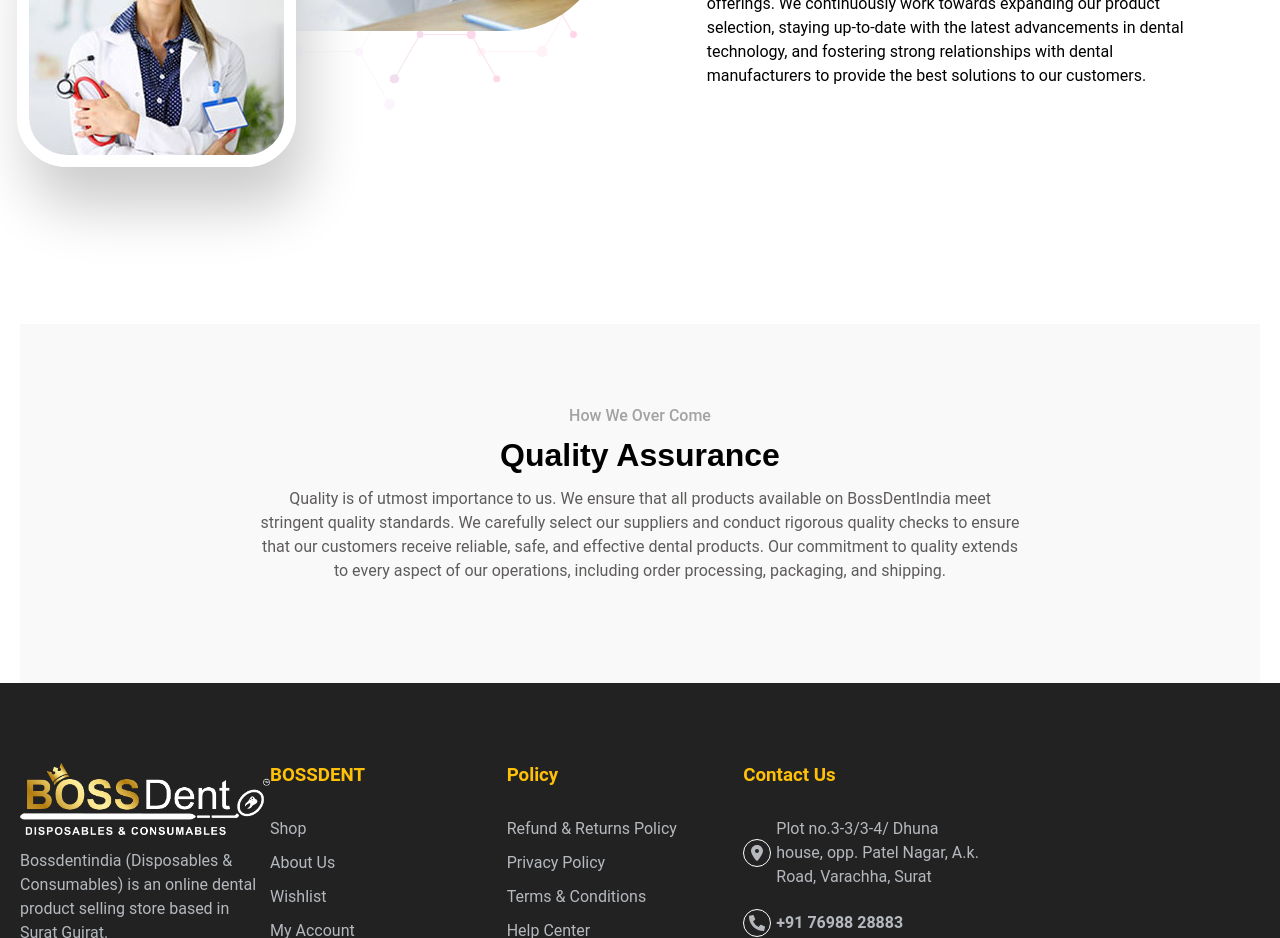
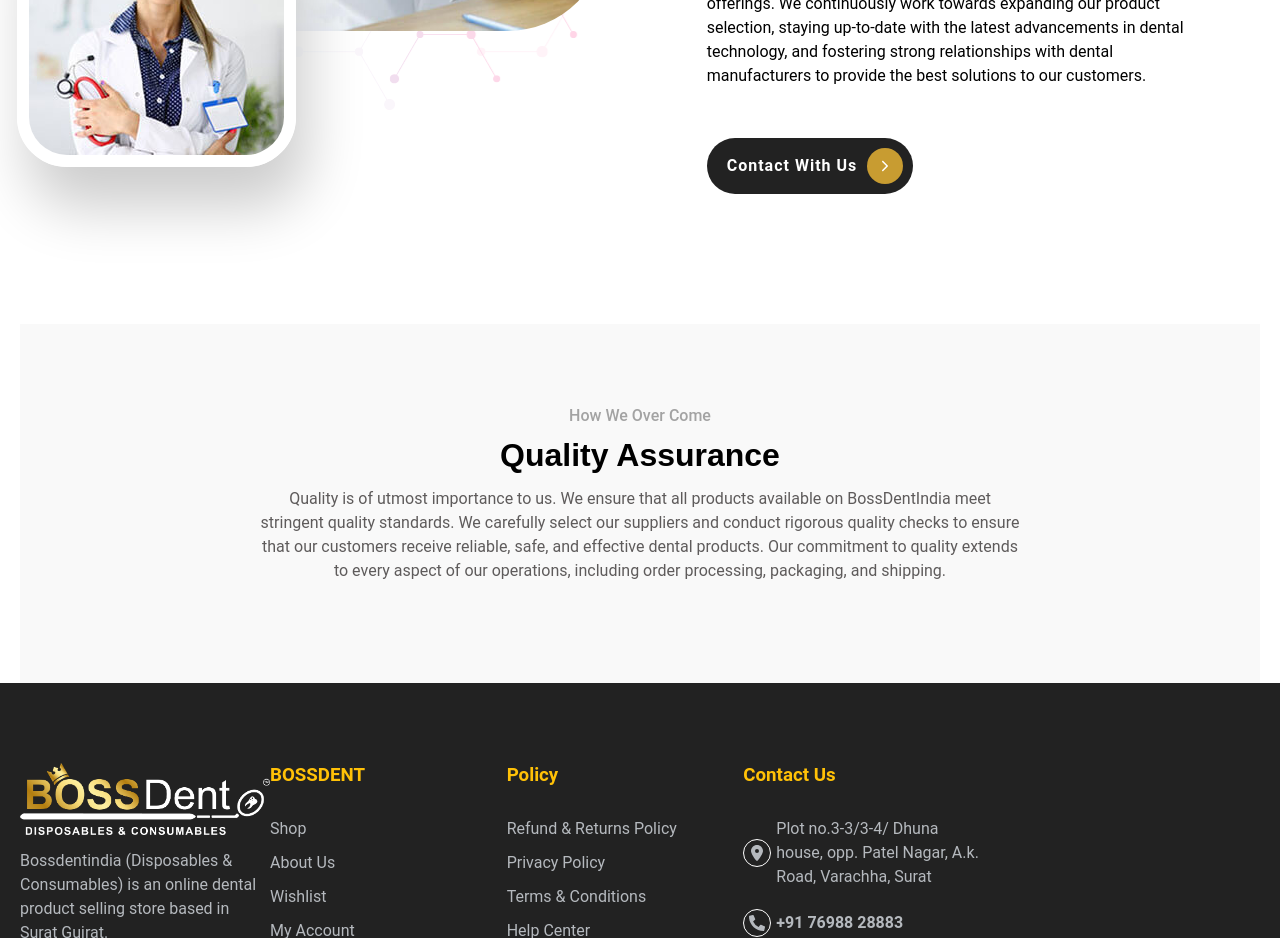
Before and after one commit to Yashpal-vaghela/Boss-Dent-India, a React (Create React App) app: page /about in a window 1280 px wide. Shown: the part 860-1798 px from the top of the page. Built offline with nearby package versions, Linux system fonts and the light colour scheme.

Commit message:
resend otp

```diff
--- a/src/Pages/About.jsx
+++ b/src/Pages/About.jsx
@@ -2,6 +2,8 @@ import React from 'react'
 import about1 from "../images/about-img_1.jpg"
 import about2 from "../images/about-img_2.jpg"
 import "../css/about.css"
+import { Link } from 'react-router-dom'
+import { IoIosArrowForward } from "react-icons/io";
 
 const About = () => {
   return (
@@ -28,6 +30,9 @@ const About = () => {
           <p className='about-txt'>BossDentIndia is a leading online retailer specializing in dental products and equipment. We offer a wide range of high-quality dental supplies, instruments, and accessories to dental professionals, students, and individuals seeking dental care products. Our mission is to provide exceptional products and excellent customer service to support the dental community’s needs.</p>
           <p className='about-txt'>At BossDentIndia, we are committed to delivering superior dental products and ensuring customer satisfaction. We strive to maintain the highest standards of quality, reliability, and affordability in all our offerings. We continuously work towards expanding our product selection, staying up-to-date with the latest advancements in dental technology, and fostering strong relationships with dental manufacturers to provide the best solutions to our customers.</p>
           </div>
+          <Link to="/contact" className='about-btn-main'>
+            <button className='about-btn'>Contact With Us <span className='about-icon'><IoIosArrowForward /></span>  </button>
+          </Link>
         </div>
       </div>
       <div className='quality-assurance-main'>
--- a/src/Pages/Signup.jsx
+++ b/src/Pages/Signup.jsx
@@ -1,17 +1,19 @@
-import React, { useState } from 'react'
+import React, { useState } from 'react';
 import { FaEyeSlash, FaEye } from 'react-icons/fa';
 import axios from 'axios';
-import Swal from 'sweetalert2'
+import Swal from 'sweetalert2';
+import { useNavigate } from 'react-router-dom';
 
 const Signup = () => {
+    const [step, setStep] = useState(1); // 1: Registration, 2: OTP Verification
     const [username, setUsername] = useState('');
     const [email, setEmail] = useState('');
     const [password, setPassword] = useState('');
     const [showPassword, setShowPassword] = useState(false);
-    const [showOTPInput, setShowOTPInput] = useState(false);
     const [otp, setOTP] = useState('');
-    const [otpSentTime, setOTPSentTime] = useState(null);
+    const [otpSent, setOTPSent] = useState(false); // To track if OTP has been sent
 
+    const navigate = useNavigate();
 
     const handleSubmit = async (e) => {
         e.preventDefault();
@@ -23,7 +25,8 @@ const Signup = () => {
             });
 
             if (response.status === 200) {
-              setShowOTPInput(true);
+                setStep(2);
+                setOTPSent(true); // Mark OTP as sent
                 Swal.fire({
                     icon: "success",
                     title: response.data,
@@ -52,6 +55,7 @@ const Signup = () => {
             });
         }
     };
+
     const handleVerifyOTP = async (e) => {
         e.preventDefault();
         try {
@@ -67,7 +71,7 @@ const Signup = () => {
                     showConfirmButton: false,
                     timer: 3000
                 });
-            // Optionally, navigate to login page or show success message
+                navigate('/my-account'); // Redirect to the login page
             }
         } catch (error) {
             console.error('Error verifying OTP:', error);
@@ -80,13 +84,31 @@ const Signup = () => {
         }
     };
 
-  // const otpExpired = (otpSentTime) => {
-  //     // Check if OTP is expired (valid for 3 minutes)
-  //     const currentTime = new Date();
-  //     const timeDiffSeconds = (currentTime - otpSentTime) / 1000;
-  //     const otpValiditySeconds = 3 * 60; // 3 minutes validity
-  //     return timeDiffSeconds > otpValiditySeconds;
-  // };
+    const handleResendOTP = async () => {
+        try {
+            const response = await axios.post("https://bossdentindia.com/wp-json/custom/v1/resend-otp", {
+                email
+            });
+
+            if (response.status === 200) {
+                Swal.fire({
+                    icon: "success",
+                    title: "OTP has been resent. Please check your email.",
+                    showConfirmButton: false,
+                    timer: 3000
+                });
+                setOTPSent(true); // Mark OTP as resent
+            }
+        } catch (error) {
+            console.error('Error resending OTP:', error);
+            Swal.fire({
+                icon: "error",
+                title: "Error",
+                text: 'Failed to resend OTP. Please try again.',
+                showConfirmButton: true,
+            });
+        }
+    };
 
     const togglePasswordVisibility = () => {
         setShowPassword(!showPassword);
@@ -95,6 +117,7 @@ const Signup = () => {
     return (
         <div className='signup-container'>
             <h2 className='signup-title'>Sign Up</h2>
+            {step === 1 ? (
                 <form className='signup-form' onSubmit={handleSubmit}>
                     <div className='form-group'>
                         <label className='form-label' htmlFor='username'>Username</label>
@@ -125,7 +148,7 @@ const Signup = () => {
                         <input
                             type={showPassword ? "text" : "password"}
                             id="password"
-                placeholder='Entern Your Password'
+                            placeholder='Enter Your Password'
                             className="form-input"
                             value={password}
                             onChange={(e) => setPassword(e.target.value)}
@@ -136,12 +159,13 @@ const Signup = () => {
                         </span>
                     </div>
                     <button type="submit" className="signup-button">Sign Up</button>
-        <p className='login-text'>I have a already account?<a href='/my-account'>Log in</a></p>
+                    <p className='login-text'>I already have an account? <a href='/my-account'>Log in</a></p>
                 </form>
-        {showOTPInput && (
+            ) : (
                 <form className='otp-form' onSubmit={handleVerifyOTP}>
                     <div className='form-group'>
                         <label className='form-label' htmlFor='otp'>Enter OTP</label>
+                        <small className="form-text">A one-time password (OTP) has been sent to <span className='from-txt-otp'>{email}</span>. Please enter it above to complete your registration.</small>
                         <input
                             type='text'
                             id='otp'
@@ -151,12 +175,16 @@ const Signup = () => {
                             onChange={(e) => setOTP(e.target.value)}
                             required
                         />
+                        <button type="button" className="resend-otp-button" onClick={handleResendOTP}>
+                       Valid for 3 minutes? <span className='resend-txt'>Resend OTP</span>
+                    </button>
                     </div>
                     <button type="submit" className="verify-otp-button">Verify OTP</button>
+
                 </form>
             )}
         </div>
-  )
+    );
 }
 
-export default Signup
+export default Signup;
--- a/src/css/about.css
+++ b/src/css/about.css
@@ -1,5 +1,5 @@
 /* About Page */
-body{
+body {
   box-sizing: border-box;
 }
 
@@ -12,20 +12,17 @@ body{
 
 .about-img-main {
   /* width: 50%; */
-  padding-left:10%;
+  padding-left: 10%;
   height: auto;
   background-image: url(../images/element_22.png);
   background-position: center;
   background-repeat: no-repeat;
 }
 
-
 .img-item-1 {
   width: 100%;
   border-radius: 100px 0 100px 0;
-
 }
-
 
 .img-item-2 {
   width: -moz-fit-content;
@@ -38,14 +35,14 @@ body{
   box-shadow: 10.87px 40.569px 57px 0px;
 }
 
-.about-txt-main{
+.about-txt-main {
   width: 50%;
   text-align: left;
   margin-right: 50px;
 }
 
-.about-sub-title{
-    color: #A3A3A3;
+.about-sub-title {
+  color: #a3a3a3;
   font-weight: 500;
   padding-bottom: 10px;
 }
@@ -58,41 +55,83 @@ body{
   text-align: left;
 }
 
-.about-txt-p{
+.about-txt-p {
   margin-top: 20px;
   padding-right: 20px;
 }
 
-.about-txt{
+.about-txt {
   font-size: 16px;
   color: #000;
   padding-top: 20px;
 }
 
+.about-btn {
+  font-size: 16px;
+  line-height: 20px;
+  font-weight: 700;
+  color: rgb(255, 255, 255);
+  font-family: Roboto, sans-serif;
+  margin: 20px 0;
+  border: 0;
+  background-color: #222;
+  padding: 10px 10px 10px 20px;
+  border-radius: 30px;
+  display: flex;
+  align-items: center;
+  gap: 10px;
+  letter-spacing: 1px;
+  margin-top: 50px;
+  cursor: pointer;
+  box-shadow: inset 0 0 0 0 #c89c31;
+  -webkit-transition: ease-out 0.4s;
+  -moz-transition: ease-out 0.4s;
+  transition: ease-out 0.4s;
+}
+
+.about-icon {
+  font-size: 16px;
+  align-items: center;
+  display: flex;
+  background-color: #c89c31;
+  border-radius: 100%;
+  padding: 10px;
+  box-shadow: inset 0 0 0 0 #333;
+  -webkit-transition: ease-out 0.4s;
+  -moz-transition: ease-out 0.4s;
+  transition: ease-out 0.4s;
+}
+
+.about-icon:hover {
+  box-shadow: inset 400px 0 0 0 #333;
+}
+.about-btn:hover {
+  box-shadow: inset 400px 0 0 0 #c89c31;
+}
+
 .quality-assurance-main {
   width: 100%;
-    background-color: #F9F9F9;
+  background-color: #f9f9f9;
   padding: 80px 0;
   text-align: center;
 }
 
-.q-sub-title{
-    color: #A3A3A3;
+.q-sub-title {
+  color: #a3a3a3;
   font-weight: 500;
   margin-bottom: 20px;
 }
 
-.q-title{
+.q-title {
   margin: -5px 0px 0px 0px;
   font-size: 32px;
-    font-family: 'Source Sans Pro', sans-serif;
+  font-family: "Source Sans Pro", sans-serif;
   font-weight: 600;
   color: #000;
   margin-bottom: 20px;
-
 }
 
-.q-txt-main{
+.q-txt-main {
   padding: 0px 240px 0px 240px;
   margin-bottom: 20px;
   color: #5e5b5b;
@@ -145,6 +184,17 @@ body{
     font-size: 28px;
   }
 
+  .about-btn {
+    font-size: 13px;
+    margin: 0 auto;
+    margin-bottom: 30px;
+    margin-top: 30px;
+  }
+  .about-icon {
+    font-size: 13px;
+    padding: 6px;
+  }
+
   .q-txt-main {
     padding: 0px 40px;
   }
@@ -174,6 +224,16 @@ body{
   .about-title {
     font-size: 24px;
   }
+  .about-btn {
+    font-size: 13px;
+    margin: 0 auto;
+    margin-bottom: 30px;
+    margin-top: 30px;
+  }
+  .about-icon {
+    font-size: 13px;
+    padding: 6px;
+  }
 
   .q-txt-main {
     padding: 0px 20px;
--- a/src/css/style.css
+++ b/src/css/style.css
@@ -517,6 +517,7 @@ search-sub button[type="submit"] svg:hover,
   justify-content: space-between;
 }
 
+
 .banner-p2-fbox-sub {
   background-image: url(../images/banner2-1-bg.jpg);
   background-position: center center;
@@ -931,6 +932,56 @@ search-sub button[type="submit"] svg:hover,
 .signup-button:hover {
   box-shadow: inset 400px 0 0 0 #c89c31;
 }
+
+.form-text{
+  font-size: 14px;
+  color: #333;
+  font-weight: 600;
+}
+
+.from-txt-otp{
+  color: #c39428;
+  border-bottom: 1px solid #c39428;
+  cursor: pointer;
+}
+
+.from-txt-otp:hover{
+  color: #bf8e22;
+  transition: all 0.5s ease;
+}
+
+.resend-otp-button {
+  font-size: 16px;
+  background: transparent;
+  border: none;
+  text-align: end;
+  width: -webkit-fill-available;
+  font-weight: 600;
+  margin-top: 10px;
+}
+
+.resend-txt{
+  color: #c39428;
+  border-bottom: 1px solid #c39428;
+}
+
+.resend-txt:hover{
+  color: #bf8e22;
+}
+
+.verify-otp-button{
+  background-color: #333;
+  color: #fff;
+  font-size: 17px;
+  border-radius: 6px;
+  padding: 10px 0px;
+  border:none;
+}
+.verify-otp-button:hover{
+  background-color: #bf8e22;
+  transition: all 0.5s ease-in-out;
+}
+
 /* Contact page */
 .container {
   padding: 20px 20px 0px 20px;
@@ -2269,6 +2320,23 @@ input {
   text-decoration: none;
 }
 
+.radio-group {
+  display: flex;
+  gap: 10px;
+  margin-top: 5px;
+  margin-right: 205px;
+}
+
+.radio-group label {
+  display: flex;
+  align-items: center;
+  font-size: 1rem;
+}
+
+.radio-group input {
+  margin-right: 5px;
+}
+
 .user-data-sidebar ul li:hover {
   color: #c39428;
 }
```
Lines whose indentation alone changed are shown as unchanged.
